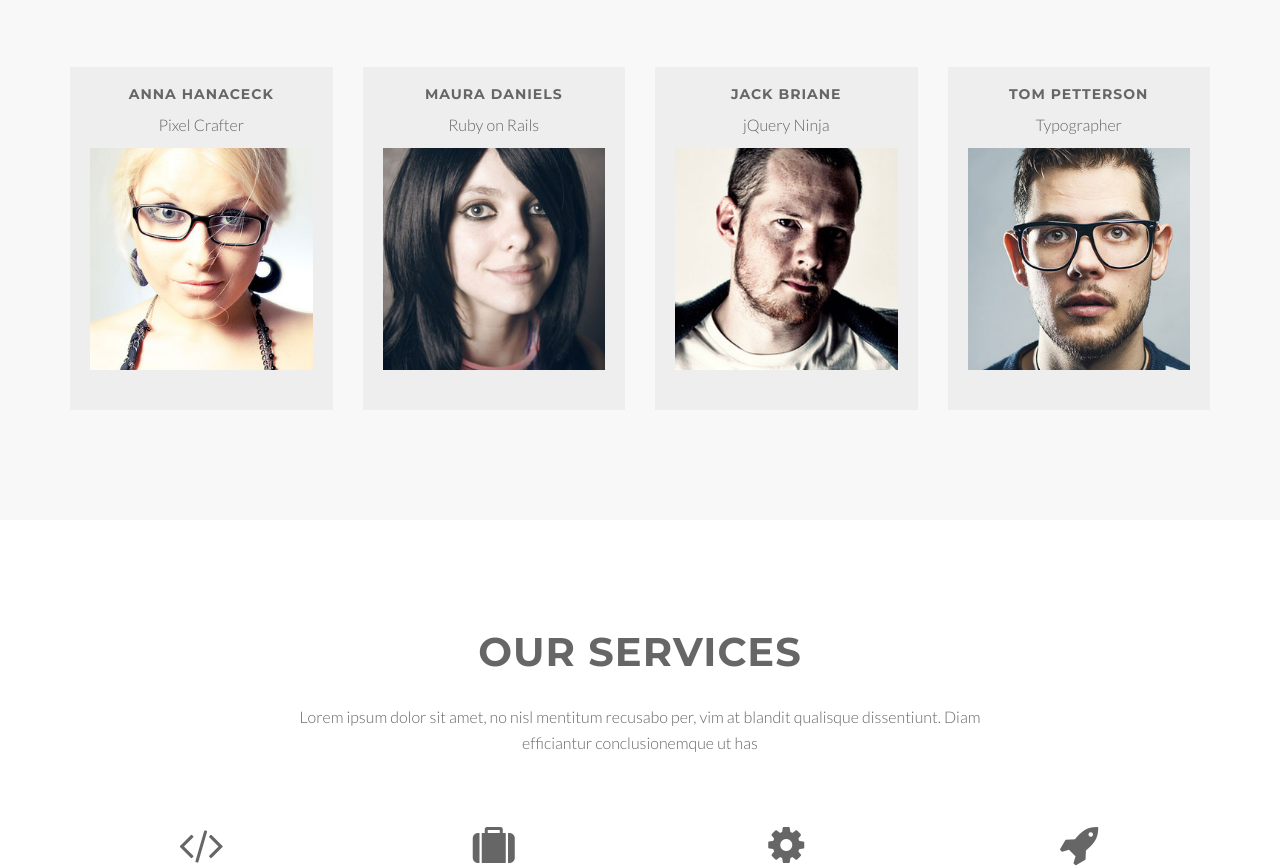
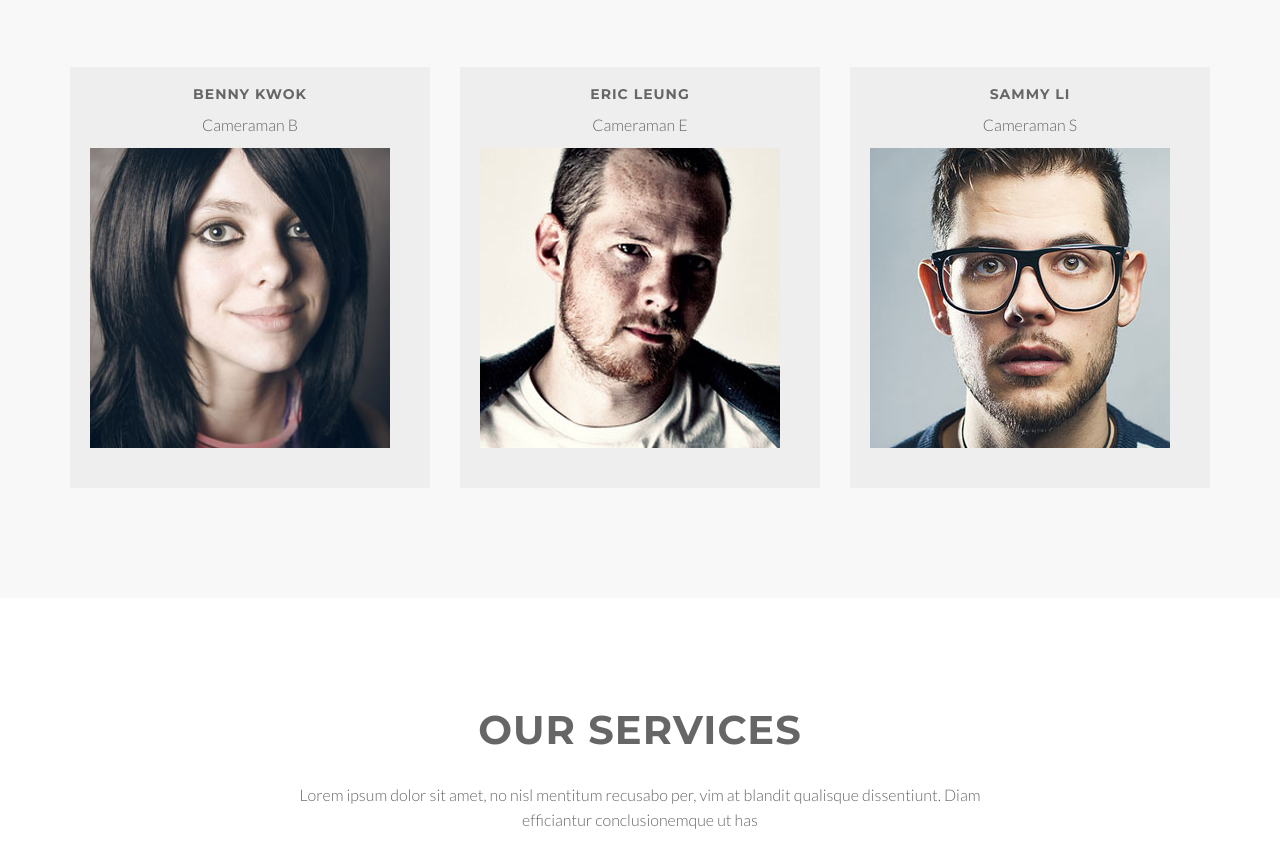
Before and after one commit to sammychl/sammychl.github.com, a plain HTML site: page index.html in a window 1280 px wide. Shown: the part 1212-2079 px from the top of the page. Drawn offline with Linux system fonts and the light colour scheme.

Commit message:
staff section

```diff
--- a/index.html
+++ b/index.html
@@ -88,45 +88,34 @@
       <div class="container">
 
         <div class="row">
-            <div class="col-xs-6 col-sm-3 col-md-3">
+	  <div class="col-xs-12 col-sm-12 col-md-4">
 
             <div class="team boxed-grey">
               <div class="inner">
-						<h5>Anna Hanaceck</h5>
-                        <p class="subtitle">Pixel Crafter</p>
-                        <div class="avatar"><img src="img/team/1.jpg" alt="" class="img-responsive" /></div>
-                    </div>
-                </div>
-
-            </div>
-			<div class="col-xs-6 col-sm-3 col-md-3">
-
-                <div class="team boxed-grey">
-                    <div class="inner">
-						<h5>Maura Daniels</h5>
-                        <p class="subtitle">Ruby on Rails</p>
+		<h5>Benny Kwok</h5>
+                <p class="subtitle">Cameraman B</p>
                 <div class="avatar"><img src="img/team/2.jpg" alt="" class="img-responsive" /></div>
               </div>
 
 	    </div>
           </div>
-			<div class="col-xs-6 col-sm-3 col-md-3">
+	  <div class="col-xs-12 col-sm-12 col-md-4">
 
             <div class="team boxed-grey">
               <div class="inner">
-						<h5>Jack Briane</h5>
-                        <p class="subtitle">jQuery Ninja</p>
+		<h5>Eric Leung</h5>
+                <p class="subtitle">Cameraman E</p>
                 <div class="avatar"><img src="img/team/3.jpg" alt="" class="img-responsive" /></div>
               </div>
             </div>
 
           </div>
-			<div class="col-xs-6 col-sm-3 col-md-3">
+	  <div class="col-xs-12 col-sm-12 col-md-4">
 
             <div class="team boxed-grey">
               <div class="inner">
-						<h5>Tom Petterson</h5>
-                        <p class="subtitle">Typographer</p>
+		<h5>Sammy Li</h5>
+                <p class="subtitle">Cameraman S</p>
                 <div class="avatar"><img src="img/team/4.jpg" alt="" class="img-responsive" /></div>
               </div>
             </div>
```
Lines whose indentation alone changed are shown as unchanged.
